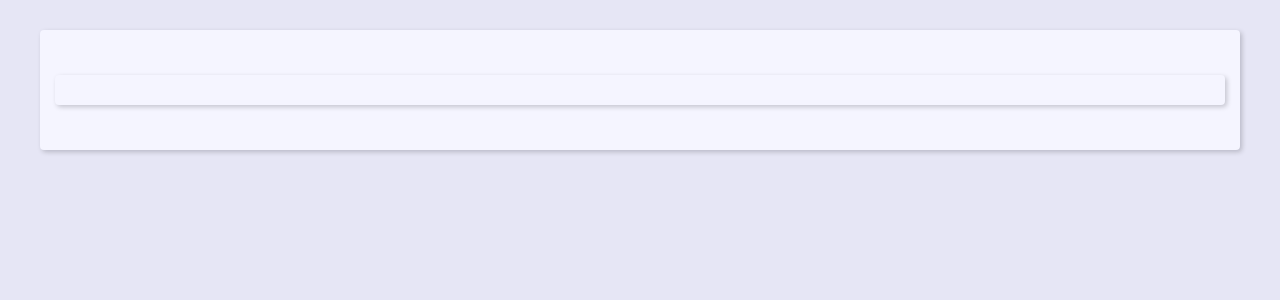
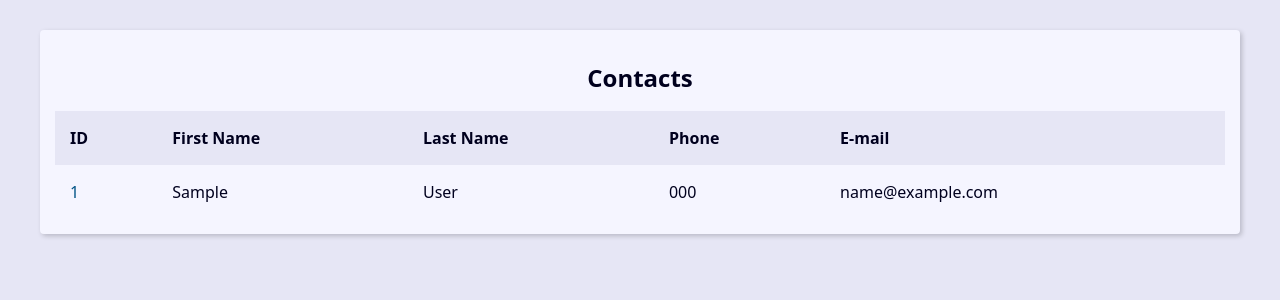
Before and after one commit to Vicenzo-Az/projeto-agenda-django, a Django app: page / in a window 1280 px wide. Shown: the top 300 px of the page. Run offline with Django 5.2, Linux system fonts and the light colour scheme; tables that the repository leaves empty hold one stand-in row (values such as "Sample post").

Commit message:
add changes

```diff
--- a/contact/admin.py
+++ b/contact/admin.py
@@ -5,13 +5,13 @@ from contact import models
 
 @admin.register(models.Contact)
 class ContactAdmin(admin.ModelAdmin):
-    list_display = 'id', 'first_name', 'last_name', 'phone',
+    list_display = 'id', 'first_name', 'last_name', 'phone', 'show',
     ordering = '-id',
     # list_filter = 'created_date',
     search_fields = 'id', 'first_name', 'last_name',
     list_per_page = 10
     list_max_show_all = 200
-    list_editable = 'first_name', 'last_name',
+    list_editable = 'first_name', 'last_name', 'show',
     list_display_links = 'id', 'phone',
 
 @admin.register(models.Category)
--- a/contact/templates/contact/index.html
+++ b/contact/templates/contact/index.html
@@ -1,5 +1,45 @@
 {% extends "global/base.html" %}
 
 {% block content %}
-  <main class="content"></main>
+  <div class="responsive-table">
+    <table class="contacts-table">
+      <caption class="table-caption ">
+        Contacts
+      </caption>
+
+      <thead>
+        <tr class="table-row table-row-header">
+          <th class="table-header">ID</th>
+          <th class="table-header">First Name</th>
+          <th class="table-header">Last Name</th>
+          <th class="table-header">Phone</th>
+          <th class="table-header">E-mail</th>
+        </tr>
+      </thead>
+
+      <tbody>
+        {% for contact in contacts %}
+          <tr class="table-row">
+            <td class="table-cel">
+              <a class="table-link" href="#">
+                {{ contact.id }}
+              </a>
+            </td>
+            <td class="table-cel">
+              {{ contact.first_name }}
+            </td>
+            <td class="table-cel">
+              {{ contact.last_name }}
+            </td>
+            <td class="table-cel">
+              {{ contact.phone }}
+            </td>
+            <td class="table-cel">
+              {{ contact.email }}
+            </td>
+        {% endfor %}
+      </tbody>
+
+    </table>
+  </div>
 {% endblock content %}
--- a/contact/views/contact_views.py
+++ b/contact/views/contact_views.py
@@ -1,7 +1,15 @@
 from django.shortcuts import render
+from contact.models import Contact
 
 def index(request):
+    contacts = Contact.objects.filter(show=True).order_by('-id')[0:10]
+
+    context = {
+        'contacts': contacts,
+    }
+
     return render(
         request,
-            'contact/index.html',
+        'contact/index.html',
+        context
     )
```
